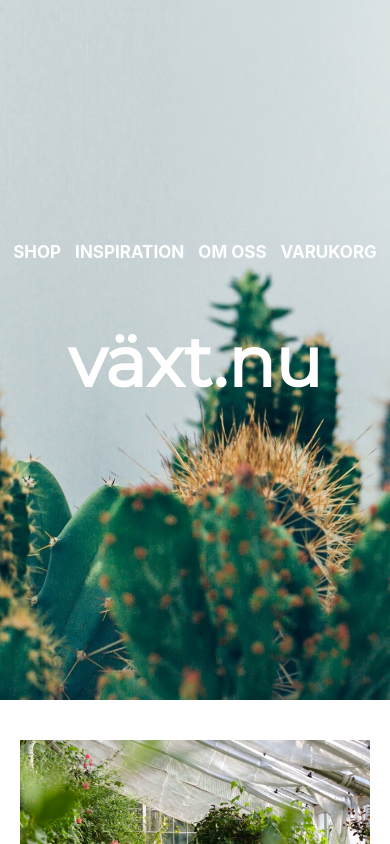
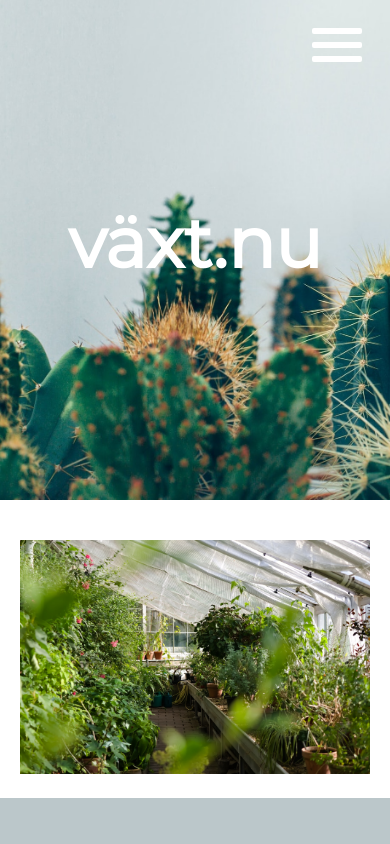
Before and after one commit to louiseeriksson/final-project-frontend, a React (Create React App) app: page / in a window 390 px wide. Shown: the top 844 px of the page. Built offline with nearby package versions, Linux system fonts and the light colour scheme.

Commit message:
hamburger menu on smaller screens

```diff
--- a/src/components/Header.js
+++ b/src/components/Header.js
@@ -5,6 +5,16 @@
   return (
     <div>
       <header className='header'>
+
+        <div className='hamburger-menu'>
+          <div>
+            <div className='burger-line'></div>
+            <div className='burger-line'></div>
+            <div className='burger-line'></div>
+          </div>
+        </div>
+
+        {/* nav-bar shows when screen is over 700px wide */}
         <div className='nav-bar'>
           <NavLink
             to='/products'>
--- a/src/index.css
+++ b/src/index.css
@@ -24,18 +24,33 @@
   background-image: url(./images/cactuses.jpg);
   background-repeat: no-repeat;
   background-size: cover;
-  padding: 100px 0;
+  padding: 0;
   height: 500px;
   display: flex;
   align-items: center;
-  justify-content: center;
+  justify-content: flex-start;
   flex-direction: column;
   margin-bottom: 20px;
 }
 
+.hamburger-menu {
+  cursor: pointer;
+  background: transparent;
+  align-self: flex-end;
+  margin: 20px 20px 100px 20px;
+}
+
+.burger-line {
+  background-color: white;
+  height: 6px;
+  width: 50px;
+  margin: 8px;
+  border-radius: 2px;
+
+}
+
 .nav-bar {
-  display: flex;
-  padding-bottom: 20px;
+  display: none
 }
 
 .nav-bar h2 {
@@ -171,6 +186,20 @@
     flex-wrap: wrap;
   }
 
+  .header {
+    padding: 100px 0;
+    justify-content: center;
+  }
+
+  .hamburger-menu {
+    display: none;
+  }
+
+  .nav-bar {
+    display: flex;
+    padding-bottom: 20px;
+  }
+
 }
 
 
```
